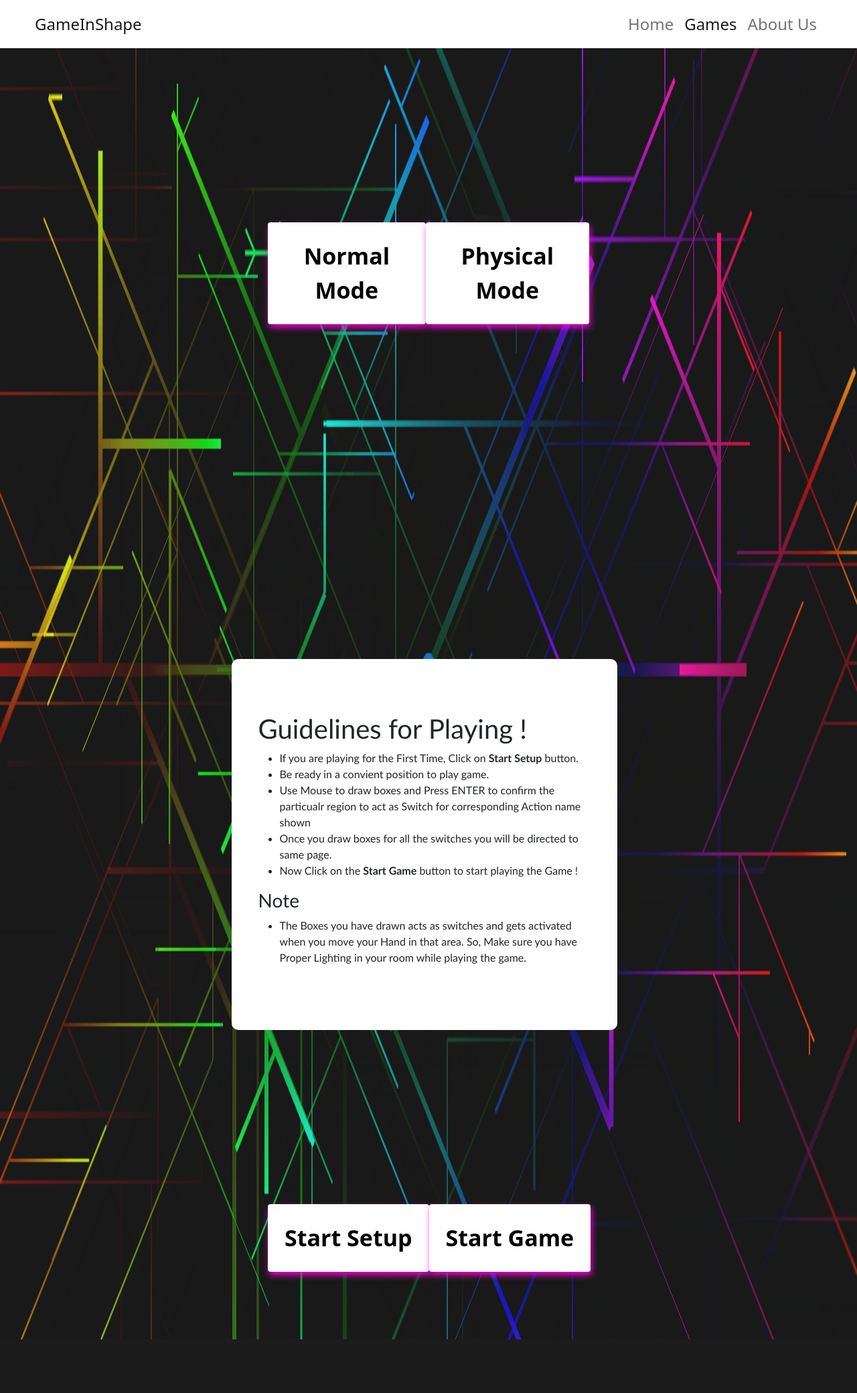
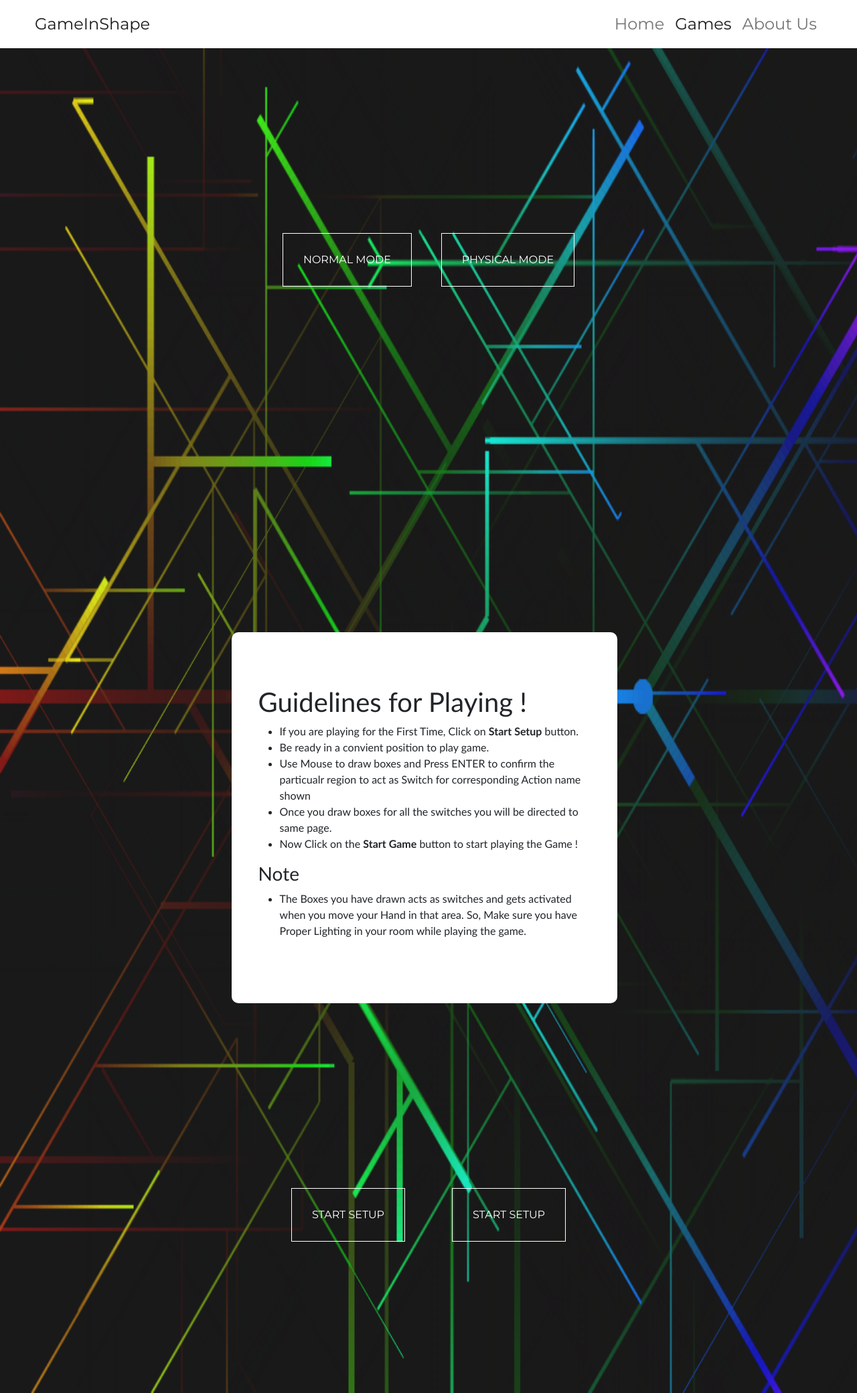
Before and after one commit to Innovation-Skyline-2020/GameInShape, a Django app: page /game_car.html in a window 1280 px wide; the page is wider, and only the part inside the window is pictured. Shown: that part at 67% size. Before the commit the page ends 2000 px from the top of that part, so only its background shows below. Run offline with Django 3.2, Linux system fonts and the light colour scheme; parts of the project's set-up code (start-up, migrations or seed data) failed here and were passed over.

Commit message:
Updated Game car and mortal Buttons

```diff
--- a/static/css/slidding_web_car.css
+++ b/static/css/slidding_web_car.css
@@ -1,6 +1,12 @@
 html {
   scroll-behavior: smooth;
 }
+body {
+  font-family: "Montserrat", sans-serif;
+  font-weight: 400;
+  overflow-x: hidden;
+}
+
 .navbar {
   background-color: white;
   padding: 10px 40px;
@@ -38,16 +44,6 @@ html {
   padding: 0px 0px;
 }
 
-.btton {
-  padding: 1.5rem;
-  background: red;
-  color: black;
-  font-size: 24px;
-  font-weight: bold;
-  cursor: pointer;
-  box-shadow: 2px 5px 10px rgba(255, 0, 220, 0.9);
-}
-
 #top-part {
   background-color: orange;
   font-size: 30px;
@@ -57,34 +53,53 @@ html {
   padding-bottom: 10px;
   margin: 0px 0px;
 }
+.centres .btn:hover {
+  transform: scale(1.5);
+}
 
 a {
   text-decoration: none;
 }
 
-/* .for_wraping_resistence {
-  flex-flow: row wrap;
-  background-image: url("/static/Images/image_4.jpg");
-  margin-top: 0px;
-  margin-bottom: 0px;
-  margin-left: 0px;
-  margin-right: 0px;
-  background-size: cover;
-  background-attachment: fixed;
-} */
-
-.btn {
-  padding: 1.5rem;
-  background: white;
-  color: black;
-  font-size: 34px;
-  font-weight: bold;
-  cursor: pointer;
-  box-shadow: 2px 5px 10px rgba(255, 0, 220, 0.9);
+[class^="btn-"] {
+  position: relative;
+  display: block;
+  overflow: hidden;
+  width: 100%;
+  height: 80px;
+  max-width: 250px;
+  margin: 1rem auto;
+  text-transform: uppercase;
+  border: 1px solid currentColor;
 }
-
-.centres .btn:hover {
-  transform: scale(1.5);
+.btn-6 {
+  display: flex;
+  justify-content: center;
+  align-items: center;
+  color: white;
+  /* background-color: white; */
+  padding: 10px 30px;
+}
+.btn-6 span {
+  position: absolute;
+  display: block;
+  width: 0;
+  height: 0;
+  border-radius: 50%;
+  background: var(--gradient-black);
+  transition: width 0.4s ease-in-out, height 0.4s ease-in-out;
+  transform: translate(-50%, -50%);
+  z-index: -1;
+}
+.btn-6:hover {
+  color: white;
+}
+.btn-6:hover span {
+  width: 225%;
+  height: 562.5px;
+}
+.btn-6:active {
+  background: var(--gradient-black);
 }
 
 .centres {
@@ -102,8 +117,8 @@ canvas {
   position: absolute;
   top: 0;
   left: 0;
-  width: 100vw;
-  height: 250vh;
+  width: 150vw;
+  height: 260vh;
   background-color: black;
   z-index: -1;
 }
--- /dev/null
+++ b/static/javascript/game_mortal.js
@@ -0,0 +1,18 @@
+$(function () {
+  $(".btn-6")
+    .on("mouseenter", function (e) {
+      var parentOffset = $(this).offset(),
+        relX = e.pageX - parentOffset.left,
+        relY = e.pageY - parentOffset.top;
+      $(this).find("span").css({ top: relY, left: relX });
+    })
+    .on("mouseout", function (e) {
+      var parentOffset = $(this).offset(),
+        relX = e.pageX - parentOffset.left,
+        relY = e.pageY - parentOffset.top;
+      $(this).find("span").css({ top: relY, left: relX });
+    });
+  $("[href=#]").click(function () {
+    return false;
+  });
+});
--- a/templates/game_car.html
+++ b/templates/game_car.html
@@ -76,10 +76,12 @@
     <canvas id="c"></canvas>
     <main class="centres">
       <div>
-        <a class="btn" href="#" target="_self"> Normal Mode</a>
+        <a class="btn-6" href="#" target="_self">Normal Mode<span></span></a>
       </div>
       <div>
-        <a class="btn" href="#section1" target="_self"> Physical Mode</a>
+        <a class="btn-6" href="#section1" target="_self"
+          >Physical Mode<span></span
+        ></a>
       </div>
     </main>
     <header id="section1">
@@ -116,26 +118,25 @@
 
       <main class="centres">
         <div>
-          <form action="/start_setup_car" method="post">
+          <form action="/start_setup_car" method="post" id="start_setp_car">
             {% csrf_token %}
-            <input
-              type="submit"
-              name="Start Setup"
-              value="Start Setup"
-              class="btn"
-            />
+            <a
+              href="#"
+              class="btn-6"
+              onclick="document.getElementById('start_setp_car').submit()"
+              ><span></span>Start Setup</a
+            >
           </form>
         </div>
         <div>
-          <form action="/start_game_car" method="post">
+          <form action="/start_game_car" method="post" id="start_game_car">
             {% csrf_token %}
-            <input
-              type="submit"
-              name="Start Game"
-              value="Start Game"
-              class="btn"
-              onclick="javascript:window.open('https://www.crazygames.com/game/madalin-stunt-cars-2/','_blank');"
-            />
+            <a
+              href="#"
+              class="btn-6"
+              onclick="document.getElementById('start_game_car').submit();javascript:window.open('https://www.crazygames.com/game/madalin-stunt-cars-2/','_blank');"
+              ><span></span>Start Setup</a
+            >
           </form>
         </div>
       </main>
@@ -146,9 +147,14 @@
     integrity="sha384-ygbV9kiqUc6oa4msXn9868pTtWMgiQaeYH7/t7LECLbyPA2x65Kgf80OJFdroafW"
     crossorigin="anonymous"
   ></script>
+  <script src="https://ajax.googleapis.com/ajax/libs/jquery/3.5.1/jquery.min.js"></script>
 
   <script
     src="{% static '/javascript/app.js' %}"
     type="text/javascript"
   ></script>
+  <script
+    src="{% static '/javascript/game_mortal.js' %}"
+    type="text/javascript"
+  ></script>
 </html>
```
Also changed, not shown: static/css/slidding_web_mortal.css (+44 -39 lines), templates/game_mortal.html (+36 -16 lines).
